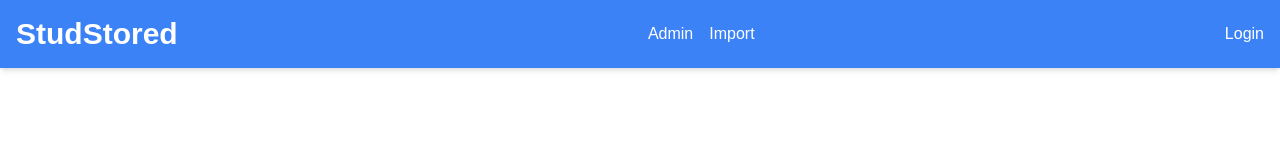
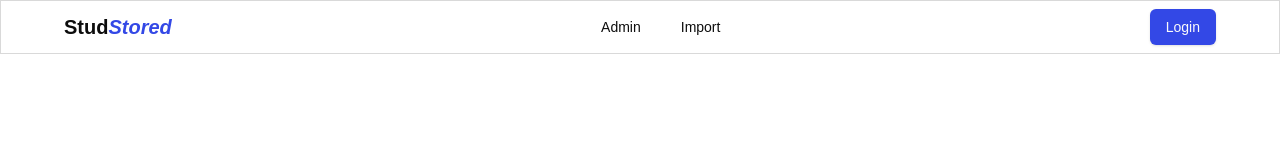
Before and after one commit to Ralex91/studstored, a Next.js app: page /admin/import in a window 1280 px wide. Shown: the top 160 px of the page. Built offline with nearby package versions, Linux system fonts and the light colour scheme; no server answers; the database is empty.

Commit message:
style(header): redesign header

```diff
--- a/src/components/header.jsx
+++ b/src/components/header.jsx
@@ -1,23 +1,21 @@
 import Link from "next/link"
+import { Button } from "./ui/button"
 
 export default function Header() {
   return (
-    <header className="bg-blue-500 p-4 shadow-md">
-      <div className="container mx-auto flex justify-between items-center">
-        <h1 className="text-white text-3xl font-bold">StudStored</h1>
+    <header className="bg-background p-2 border border-input outline-gray-800">
+      <div className="container mx-auto max-w-6xl flex justify-between items-center">
+        <h1 className="text-xl font-bold">
+          Stud
+          <span className="text-primary italic font-black">Stored</span>
+        </h1>
 
-        <div className="space-x-4">
-          <Link
-            href="/admin"
-            className="text-white hover:text-gray-300 transition-colors"
-          >
-            Admin
+        <div className="space-x-2">
+          <Link href="/admin">
+            <Button variant="ghost">Admin</Button>
           </Link>
-          <Link
-            href="/admin/import"
-            className="text-white hover:text-gray-300 transition-colors"
-          >
-            Import
+          <Link href="/admin/import">
+            <Button variant="ghost">Import</Button>
           </Link>
         </div>
 
@@ -26,7 +24,7 @@ export default function Header() {
             href="/auth/login"
             className="text-white hover:text-gray-300 transition-colors"
           >
-            Login
+            <Button>Login</Button>
           </Link>
         </div>
       </div>
```
